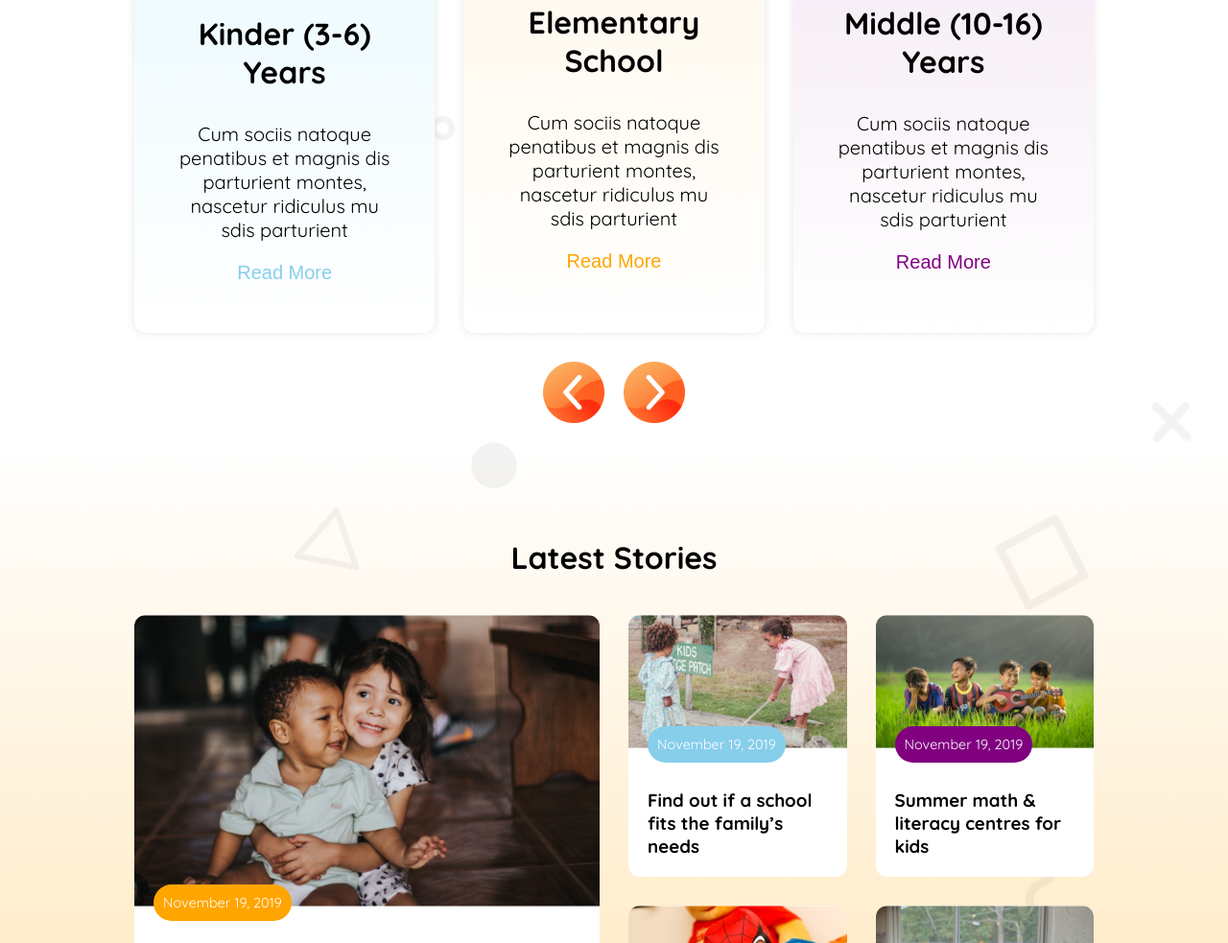
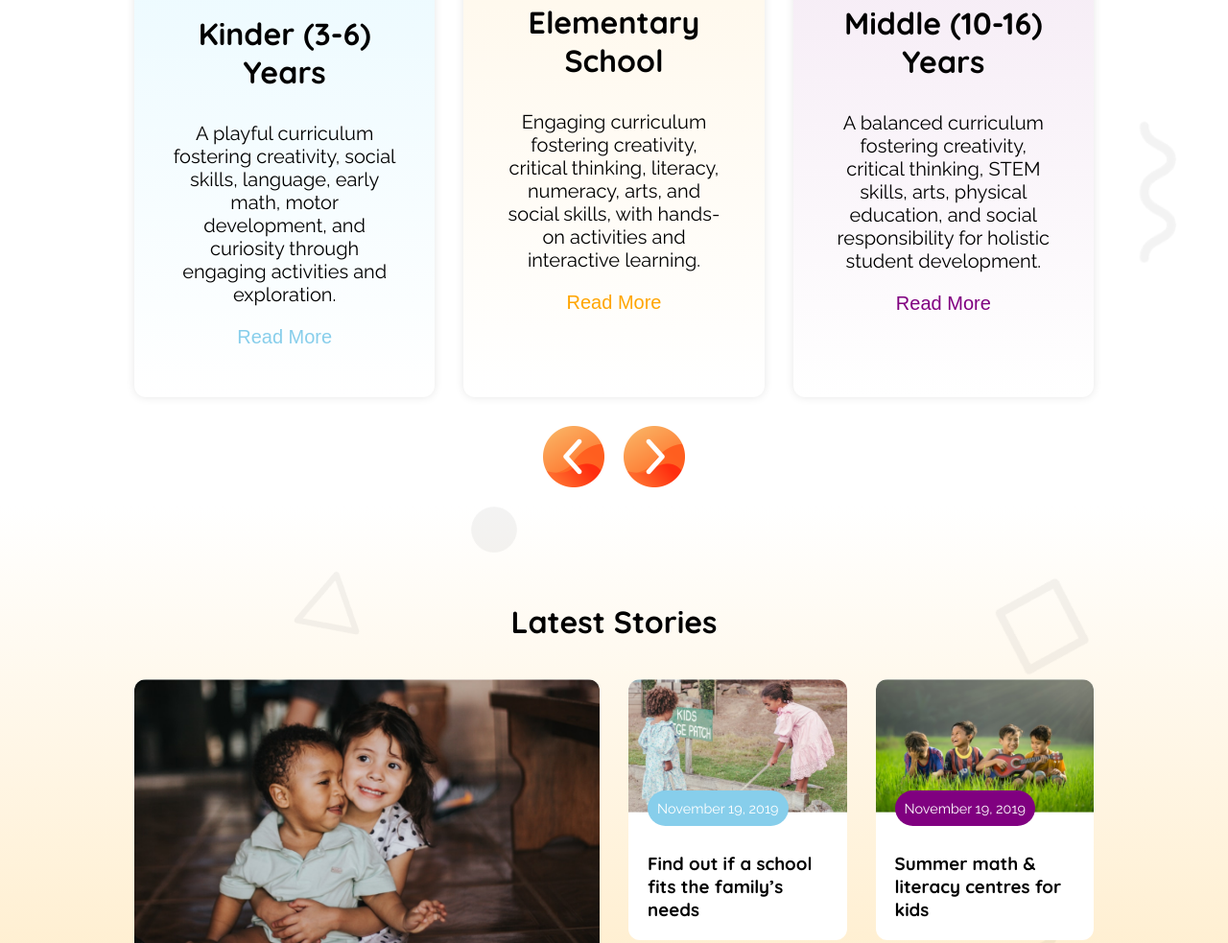
Before and after one commit to khushbul10/a02, a plain HTML site: page index.html in a window 1280 px wide. Shown: the part 1258-2241 px from the top of the page at 96% size. Drawn offline with Linux system fonts and the light colour scheme.

Commit message:
add raleway font in some texts

```diff
--- a/index.html
+++ b/index.html
@@ -8,7 +8,7 @@
     <link rel="shortcut icon" href="assets/logo.png" type="image/x-icon">
     <link rel="preconnect" href="https://fonts.googleapis.com">
     <link rel="preconnect" href="https://fonts.gstatic.com" crossorigin>
-    <link href="https://fonts.googleapis.com/css2?family=Quicksand:wght@300..700&display=swap" rel="stylesheet">
+    <link href="https://fonts.googleapis.com/css2?family=Quicksand:wght@300..700&family=Raleway:ital,wght@0,100..900;1,100..900&display=swap" rel="stylesheet">
     <link rel="stylesheet" href="styles/style.css">
 </head>
 
@@ -53,25 +53,19 @@
                 <div class="curriculum-card bg-skyblue-gradient">
                     <img src="assets/kinder.png" alt="" class="curriculum-card-img">
                     <h3 class="curriculum-card-title">Kinder (3-6) Years</h3>
-                    <p class="curriculum-card-desc">Cum sociis natoque penatibus et magnis
-                        dis parturient montes, nascetur ridiculus
-                        mu sdis parturient</p>
+                    <p class="curriculum-card-desc">A playful curriculum fostering creativity, social skills, language, early math, motor development, and curiosity through engaging activities and exploration.</p>
                     <button class="curriculum-card-btn skyblue">Read More</button>
                 </div>
                 <div class="curriculum-card bg-orrange-gradient">
                     <img src="assets/elementary.png" alt="" class="curriculum-card-img">
                     <h3 class="curriculum-card-title">Elementary School</h3>
-                    <p class="curriculum-card-desc">Cum sociis natoque penatibus et magnis
-                        dis parturient montes, nascetur ridiculus
-                        mu sdis parturient</p>
+                    <p class="curriculum-card-desc">Engaging curriculum fostering creativity, critical thinking, literacy, numeracy, arts, and social skills, with hands-on activities and interactive learning.</p>
                     <button class="curriculum-card-btn orrange">Read More</button>
                 </div>
                 <div class="curriculum-card bg-purple-gradient">
                     <img src="assets/middle.png" alt="" class="curriculum-card-img">
                     <h3 class="curriculum-card-title">Middle (10-16) Years</h3>
-                    <p class="curriculum-card-desc">Cum sociis natoque penatibus et magnis
-                        dis parturient montes, nascetur ridiculus
-                        mu sdis parturient</p>
+                    <p class="curriculum-card-desc">A balanced curriculum fostering creativity, critical thinking, STEM skills, arts, physical education, and social responsibility for holistic student development.</p>
                     <button class="curriculum-card-btn purple">Read More</button>
                 </div>
             </div>
@@ -144,7 +138,7 @@
                     <h3 class="footer-title">Kids <br>Education</h3>
                 </div>
                 <div class="footer-names-desc">
-                    Pizza ipsum dolor meat lovers buffalo. Deep dolor roll melted bacon Bianca pan bacon pineapple Aussie. Mayo rib sauce Hawaiian meatball.
+                    A vibrant, nurturing school where kids explore, learn, and grow through creative activities, interactive lessons, and supportive teachers.
                 </div>
             </div>
             <div class="footer-about">
--- a/styles/style.css
+++ b/styles/style.css
@@ -2,6 +2,9 @@
 body {
     font-family: 'quicksand', sans-serif;
     margin: 0;
+}
+.raleway {
+    font-family: 'raleway', sans-serif;
 }
 .paddingg {
     padding: 20px 140px;
@@ -69,6 +72,7 @@ body {
 }
 
 .navbar-list {
+    max-width: 25%;
     display: flex;
     justify-content: space-between;
     list-style: none;
@@ -142,6 +146,9 @@ body {
     font-size: 20px;
     font-weight: 600;
 }
+.banner-img {
+    width: 50%;
+}
 
 /* curriculum section  */
 .curriculum {
@@ -174,6 +181,7 @@ body {
 }
 .curriculum-card-desc {
     font-size: 20px;
+    font-family: 'raleway', sans-serif;
 }
 .curriculum-card-btn {
     background: none;
@@ -217,6 +225,7 @@ body {
     border-top-right-radius: 12px;
 }
 .stories-card-date, .stories-card2-date {
+    font-family: 'raleway', sans-serif;
     position:relative;
     text-align: center;
     font-size: 0.9em;
@@ -360,6 +369,9 @@ body {
     .stories-card-big {
         display: none;
     }
+    .stories-container {
+        grid-template-columns: 1fr;
+    }
 
     /* footer styles  */
     .footer-container {
```
